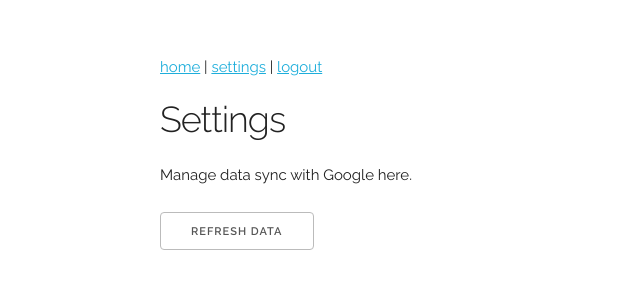
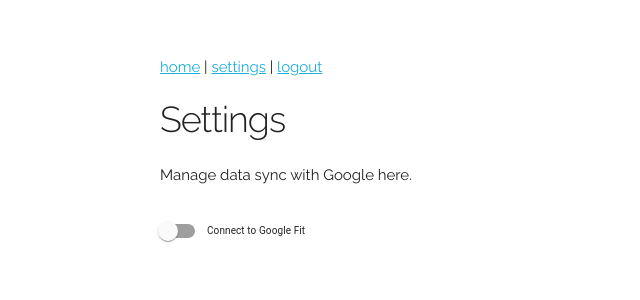
Before and after one commit to jeffmoger/lifechart-client, a React (Create React App) app: page /settings in a window 1280 px wide. Shown: the top 300 px of the page, without its empty margins (0-640 px from the left). Built offline with nearby package versions, Linux system fonts and the light colour scheme; sample sign-in values are in the browser's storage.

Commit message:
Connect to google fit switch and calling get_google_token

```diff
--- a/package.json
+++ b/package.json
@@ -3,6 +3,7 @@
   "version": "0.1.0",
   "private": true,
   "dependencies": {
+    "@material-ui/core": "^4.10.1",
     "@testing-library/jest-dom": "^4.2.4",
     "@testing-library/react": "^9.5.0",
     "@testing-library/user-event": "^7.2.1",
--- a/public/index.html
+++ b/public/index.html
@@ -4,8 +4,8 @@
     <meta charset="utf-8" />
     <meta name="viewport" content="width=device-width, initial-scale=1" />
     <link href="//fonts.googleapis.com/css?family=Raleway:400,300,600" rel="stylesheet" type="text/css">
-    <link rel="stylesheet" href="css/normalize.css">
-    <link rel="stylesheet" href="css/skeleton.css">
+    <link rel="stylesheet" href="https://localhost/css/normalize.css">
+    <link rel="stylesheet" href="https://localhost/css/skeleton.css">
     <title>Health Tracker App</title>
   </head>
   <body>
--- /dev/null
+++ b/src/components/Switch.js
@@ -0,0 +1,27 @@
+import React from 'react';
+import FormGroup from '@material-ui/core/FormGroup';
+import FormControlLabel from '@material-ui/core/FormControlLabel';
+import Switch from '@material-ui/core/Switch';
+
+export default function SwitchLabels(props) {
+
+  const handleChange = (event) => {
+    props.onSwitchChange({[event.target.name]: event.target.checked });
+  };
+
+  return (
+    <FormGroup row>
+      <FormControlLabel
+        control={
+          <Switch
+            checked={props.checkedA}
+            onChange={handleChange}
+            name={props.name}
+            color={props.color}
+          />
+        }
+        label={props.label}
+      />
+    </FormGroup>
+  );
+}
--- a/src/pages/Settings.js
+++ b/src/pages/Settings.js
@@ -1,15 +1,52 @@
-import React from "react";
+import React, {useState, useEffect } from "react";
 import Nav from '../components/Nav'
+import Switch from '../components/Switch'
+
+
 
 function Settings(props) {
-  const { id, token } = JSON.parse(localStorage.getItem("tokens"));
 
-  function handleClick() {
-    refreshDataWithGoogle(id, token)
-    .then(response => {
-      localStorage.setItem('data', JSON.stringify(response));
-    })
+  //const { id, token, googleFit } = JSON.parse(localStorage.getItem("tokens"));
+  const [tokens, setTokens] = useState(JSON.parse(localStorage.getItem("tokens")))
+  const [checkedA, setCheckedA] = useState(false);
+  const [googleUrl, setGoogleUrl] = useState('');
+
+  useEffect(() => {
+    if (!tokens.googleFit && tokens.googleSwitch) {
+      console.log('ready to call google code button')
+      if(!googleUrl) {
+        refreshDataWithGoogle(tokens.id, tokens.token)
+        .then(response => setGoogleUrl(response))
+      }
+    }
+    if(tokens.googleFit || tokens.googleSwitch) {
+      setCheckedA(true)
+    }
+  }, [
+    tokens.googleSwitch,
+    tokens.googleFit,
+    googleUrl,
+    tokens.id,
+    tokens.token
+  ])
+
+
+  function handleSwitchChange(checkedA) {
+    setCheckedA(checkedA.checkedA)
+    setTokens({...tokens, googleSwitch: checkedA.checkedA, updated: new Date().getTime()})
+    localStorage.setItem("tokens", JSON.stringify(
+      {...tokens, googleSwitch: checkedA.checkedA, updated: new Date().getTime()}
+      ))
   }
+
+  const GoogleCodeButton = (url) => {
+    return (
+      <a href={url}>Google Auth</a>
+    )
+  }
+
+
+
 
 
   return (
@@ -17,7 +54,9 @@ function Settings(props) {
       <Nav />
       <h3>Settings</h3>
       <p>Manage data sync with Google here.</p>
-      <button onClick={handleClick}>Refresh Data</button>
+      <Switch label='Connect to Google Fit' color='primary' name='checkedA' checkedA={checkedA} onSwitchChange={handleSwitchChange} />
+      {googleUrl && tokens.googleSwitch ? <a href={googleUrl}>link</a>:null}
+      <div id="response"></div>
     </div>
     )
 }
@@ -25,7 +64,7 @@ function Settings(props) {
 
 async function refreshDataWithGoogle(id, token) {
   try {
-    const r = await fetch('/api/get_token', {
+    const r = await fetch('api/get_google_token', {
         method: 'GET',
         headers: {
           'content-type': 'application/json',
```
Also changed, not shown: src/components/GoogleCodeButton.js (added, +9 -0 lines), 1 other file (tests, documents, lock files or other folders).
